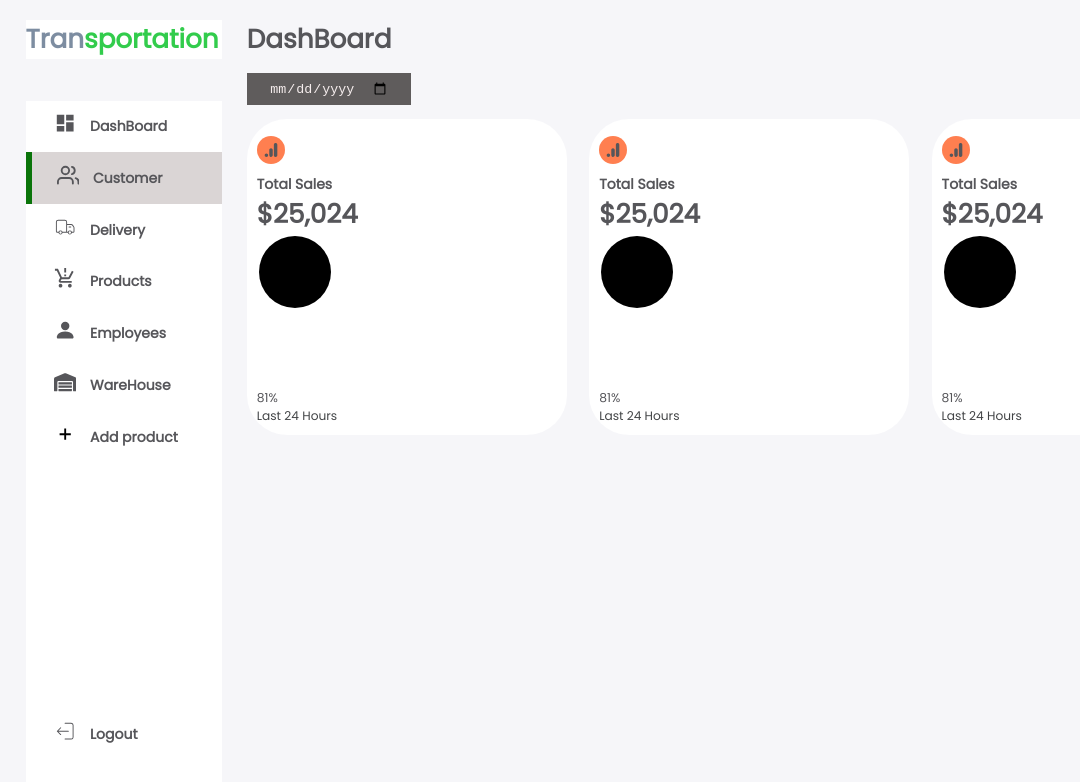
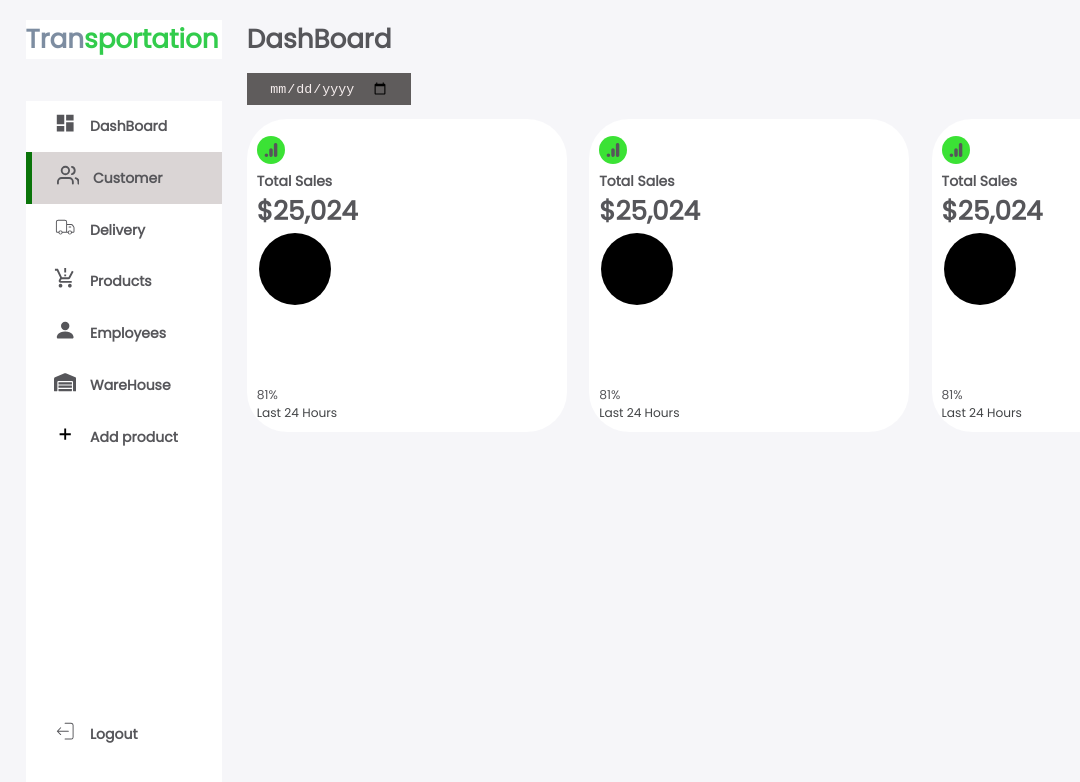
Before and after one commit to tison2810/hotelDatabase, a React (Create React App) app in the folder frontend/manage_app/: page / in a window 1280 px wide. Shown: the top 782 px of the page, without its empty margins (0-1080 px from the left). Built offline with nearby package versions, Linux system fonts and the light colour scheme; a web font is replaced by a local one.

Commit message:
1.2 updated

```diff
--- a/frontend/manage_app/src/css/CardDB.module.css
+++ b/frontend/manage_app/src/css/CardDB.module.css
@@ -10,11 +10,12 @@ div .sales{
     transition: all 200ms ease;
 }
 div .sales .logo{
-    background-color: coral;
+    background-color: rgb(59, 226, 53);
     display: flex;
     justify-content: center;
     padding: 0.5rem;
     margin-top: 0.5rem;
+    margin-bottom:0.5rem;
     border-radius: 50%;
     width: fit-content;
     height: fit-content;
@@ -22,5 +23,6 @@ div .sales .logo{
     font-size: 1rem;
 }
 div .sales .middle{
-    margin-top: 10px;
+
+
 }
```
